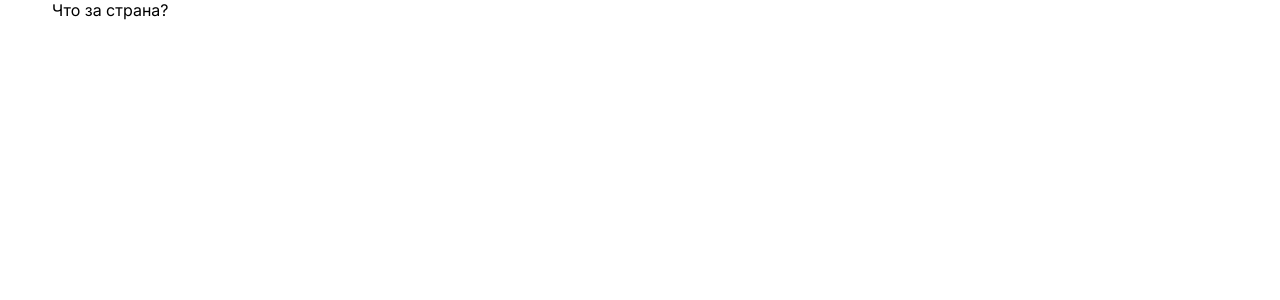
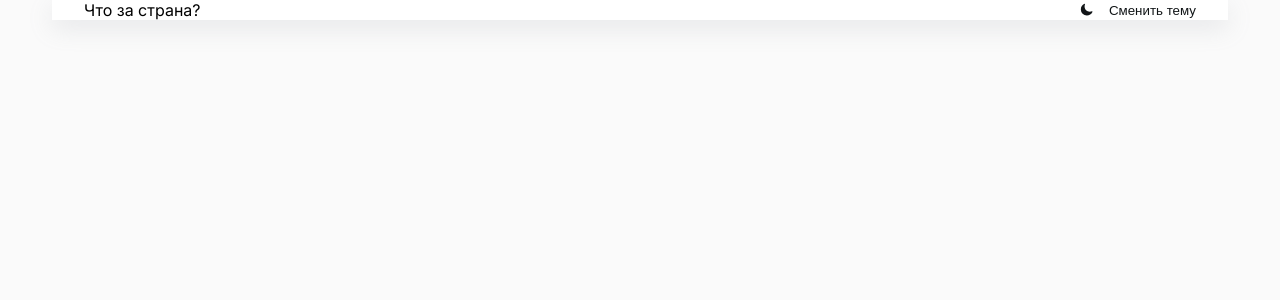
Before and after one commit to romanssam/counrtyApp, a React (Vite) app: page / in a window 1280 px wide. Shown: the top 300 px of the page. Built offline with nearby package versions, Linux system fonts and the light colour scheme.

Commit message:
theme switching

```diff
--- a/src/components/Header/Header.jsx
+++ b/src/components/Header/Header.jsx
@@ -1,7 +1,9 @@
-import React from 'react';
+import React, {useState, useEffect} from 'react';
+import styles from './Header.module.css'
 import styled from 'styled-components';
 import { IoMoon, IoMoonOutline } from 'react-icons/io5';
 import Container from "../Container/Container.jsx";
+import ThemeSwitcher from "../ThemeSwitcher/ThemeSwithcer";
 
 /*const Container = styled.div `
   width: 100%;
@@ -20,9 +22,25 @@ const Title = styled.a.attrs({
 
 const Switcher = styled.div``*/
  const Header = () => {
+     const [theme, setTheme] = useState('light');
+
+     const changeTheme = () => {
+         setTheme(theme === 'light' ? 'dark' : 'light');
+     }
+
+     useEffect(() => {
+         document.body.setAttribute('data-theme', theme);
+     }, [theme])
+
     return (
         <Container>
-            <span>Что за страна?</span>
+            <header className={styles.header}>
+                <span>Что за страна?</span>
+                <ThemeSwitcher onClick={changeTheme}>
+                    <IoMoon/>
+                    Сменить тему
+                </ThemeSwitcher>
+            </header>
         </Container>
     );
 };
--- a/src/components/Header/Header.module.css
+++ b/src/components/Header/Header.module.css
@@ -1,3 +1,10 @@
-header {
+.header {
+    box-shadow: var(--shadow);
+    background-color: var(--colors-ui-base);
 
+    padding: 0 2rem;
+
+    display: flex;
+    justify-content: space-between;
+    align-items: center;
 }
--- a/src/components/ThemeSwitcher/ThemeSwithcer.jsx
+++ b/src/components/ThemeSwitcher/ThemeSwithcer.jsx
@@ -1,10 +1,11 @@
 import React from 'react';
+import styles from './ThemeSwithcer.module.css'
 
-const ThemeSwitcher = ({children}) => {
+const ThemeSwitcher = ({children, onClick}) => {
     return (
-        <div>
-
-        </div>
+        <button className={styles.switcher} onClick={onClick}>
+            {children}
+        </button>
     );
 };
 
--- a/src/components/ThemeSwitcher/ThemeSwithcer.module.css
+++ b/src/components/ThemeSwitcher/ThemeSwithcer.module.css
@@ -0,0 +1,13 @@
+.switcher {
+    background-color: transparent;
+    outline: none;
+    border: none;
+
+    display: flex;
+    align-items: center;
+    gap: 1rem;
+
+    cursor: pointer;
+
+    color: var(--colors-text);
+}
```
